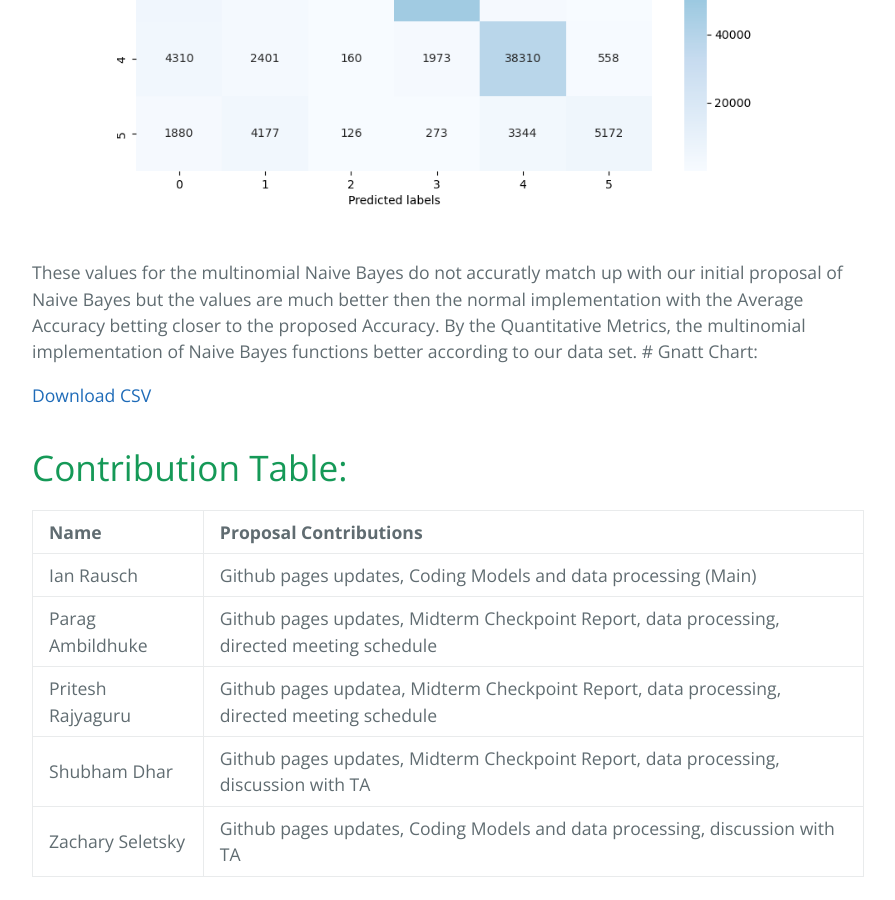
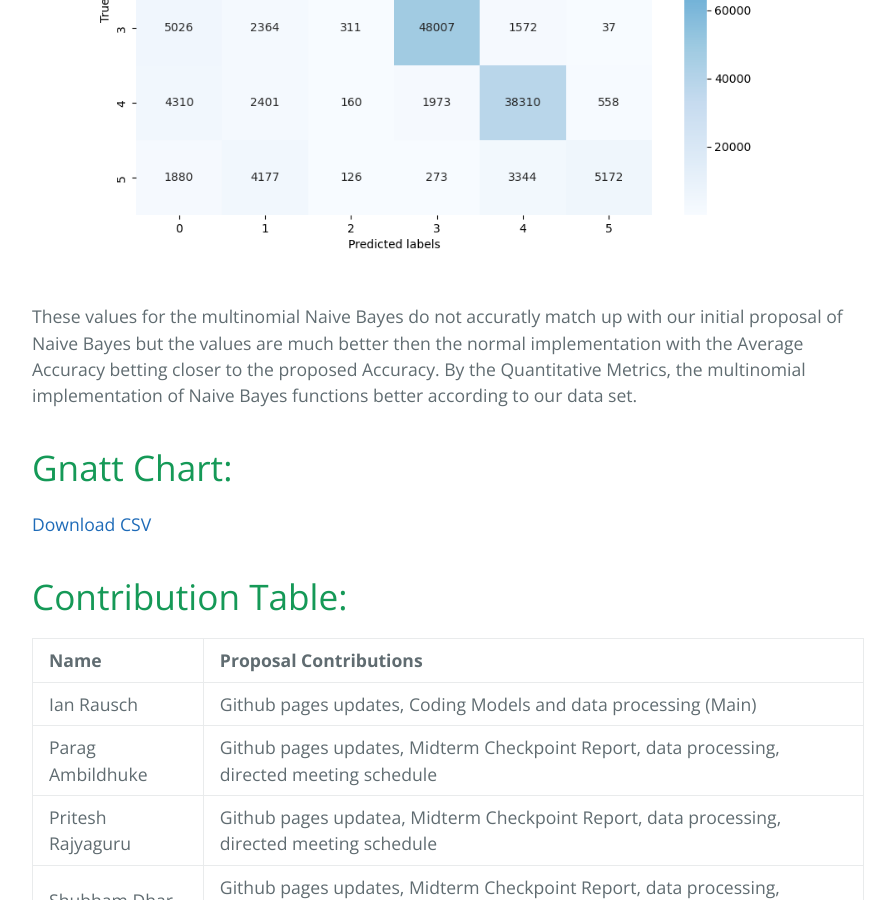
Before and after one commit to irausch25/CS4641-Project, a Jekyll site: the page built from index.md, in a window 1280 px wide and 900 px high, scrolled down 4771 px. Shown: the whole window, without its empty margins (192-1087 px from the left). Built offline with Jekyll 4.4.1, drawn with Linux system fonts in a browser that asks for light colours.

```diff
--- a/index.md
+++ b/index.md
@@ -86,6 +86,7 @@ These models can be expected to achieve the following results:
    - Average F1-Score: 0.851
 
    This model exceeded our expectations significantly. The metrics are substantially better than the Gaussian implementation, with the average accuracy aligning more closely with our initial proposal. These improved metrics are likely due to the discrete frequency counts from BoW aligning well with assumptions made by a multinomial distribution. Additionally, in general, the word frequencies provided by the BoW likely captured relevant patterns that are representative of the different emotions, which allowed for an increase in accuracy.
+
 **Visualization**:
 
 GaussianNBconfusion.png:
@@ -96,8 +97,8 @@ MultinomialNBConfusion:
 
 
  These values for the multinomial Naive Bayes do not accuratly match up with our initial proposal of Naive Bayes but the values are much better then the normal implementation with the Average Accuracy betting closer to the proposed Accuracy. By the Quantitative Metrics, the multinomial implementation of Naive Bayes functions better according to our data set.
- # Gnatt Chart:
 
+# Gnatt Chart:
 [Download CSV](UpdatedGanttChart.xlsx)
 
 # Contribution Table:
```
